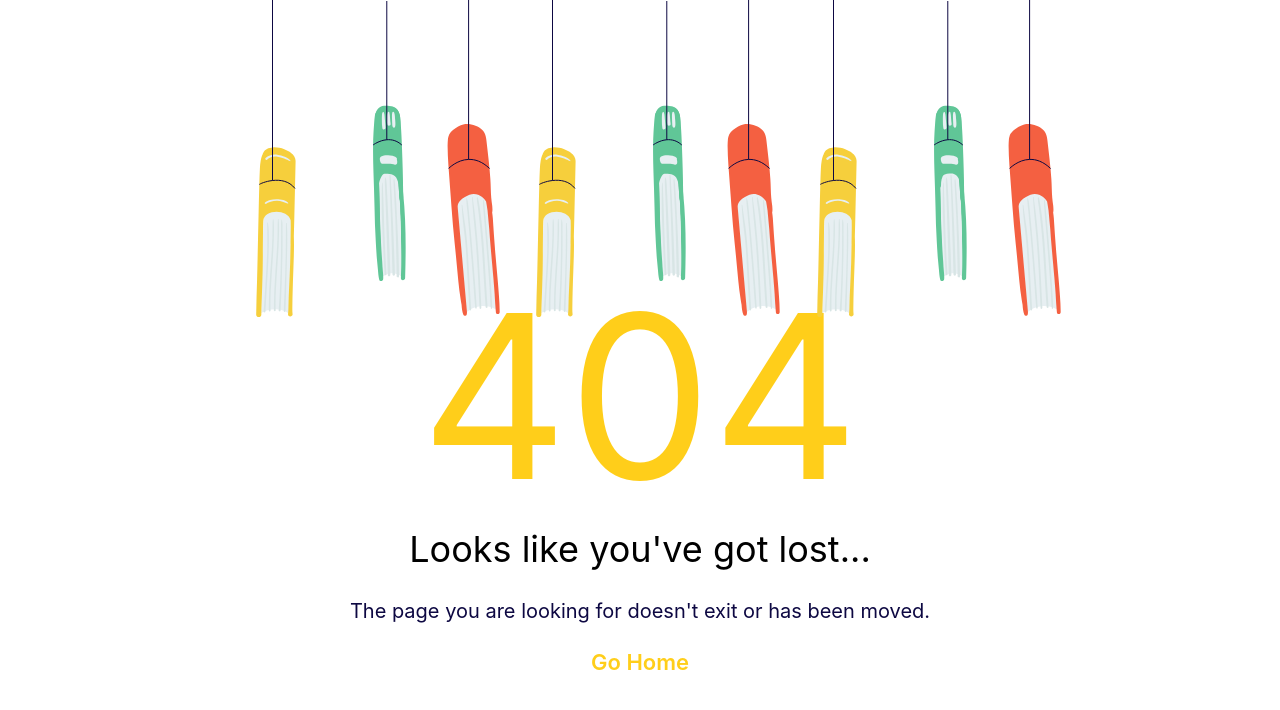
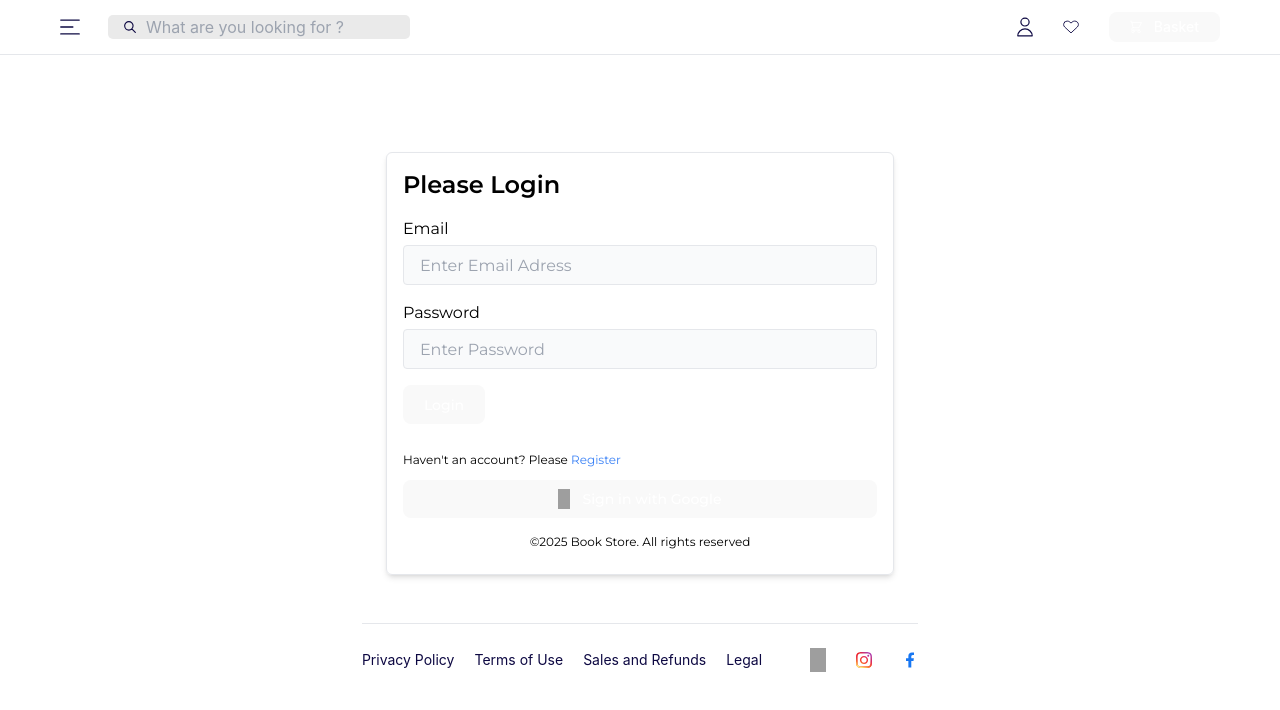
Before and after one commit to Rithik2211/book-store-management, a React (Vite) app in the folder frontend/: page /login in a window 1280 px wide. Before the commit this address had no page. Shown: the top 710 px of the page. Built offline with nearby package versions, Linux system fonts and the light colour scheme; grey boxes are pictures that could not be loaded.

Commit message:
added login feature

```diff
--- /dev/null
+++ b/frontend/src/components/Login.tsx
@@ -0,0 +1,34 @@
+import { Button, Card, CardActions, CardContent, TextField, Typography } from '@mui/material';
+import React from 'react'
+
+const Login = () => {
+  return (
+    <div className='container max-w-screen-2xl w-full p-6 '>
+        <div className='min-w-[200px] md:min-w-[250px] border p-4 rounded-md shadow-md flex flex-col justify-center items-center'>
+            <div className='flex flex-col gap-4 items-start w-full'>
+                <h2 className='text-2xl text-text font-semibold'>Please Login</h2>
+                <div className="md:col-span-5 flex flex-col items-start w-full">
+                    <label>Email</label>
+                    <input type="text" name="email" id="email" className="h-10 border mt-1 rounded px-4 w-full bg-gray-50"
+                        // defaultValue={currentUser?.email}
+                        placeholder="Enter Email Adress" />
+                </div>
+                <div className="md:col-span-5 flex flex-col items-start w-full">
+                    <label>Password</label>
+                    <input type="text" name="email" id="email" className="h-10 border mt-1 rounded px-4 w-full bg-gray-50"
+                        // defaultValue={currentUser?.email}
+                        placeholder="Enter Password" />
+                </div>
+                <button className='bg-button text-white px-5 rounded-[8px] flex flex-row gap-1 md:gap-3 text-sm focus:outline-none'>Login</button>
+                <h3 className='text-xs text-text font-normal py-3'> Haven't an account? Please <span className='text-blue-500 cursor-pointer'>Register</span></h3>
+            </div>
+            <div className='flex flex-col gap-2 w-full'>
+                <button className='bg-button text-white px-5 py-2 rounded-[8px] flex flex-row gap-1 justify-center items-center md:gap-3 text-sm focus:outline-none'><img src='/Google.svg' alt='basket' className='w-3 h-5'/>Sign in with Google</button>
+                <h3 className='text-xs text-text font-normal py-2'> ©2025 Book Store. All rights reserved</h3>
+            </div>
+        </div>
+    </div>
+  )
+}
+
+export default Login;
--- a/frontend/src/components/NavigationBar.tsx
+++ b/frontend/src/components/NavigationBar.tsx
@@ -17,7 +17,7 @@ const NavigationBar = () => {
             </div>
         </div>
         <div className='flex flex-row justify-between items-center w-auto gap-[15px] md:gap-[30px]'>
-            <img src='/Account.svg' alt='account' className='w-4 h-6'/>
+            <img src='/Account.svg' alt='account' className='w-4 h-6' onClick={() => navigate('/login')}/>
             <img src='/Favorite.svg' alt='favorite' className='w-4 h-6 hidden md:block'/>
             <div>
                 <button className='bg-button text-white px-5 py-1 rounded-[8px] flex flex-row gap-1 md:gap-3 text-sm focus:outline-none' onClick={() => navigate('/cart')}><img src='/basket.svg' alt='basket' className='w-3 h-5'/>Basket</button>
--- a/frontend/src/routers/router.jsx
+++ b/frontend/src/routers/router.jsx
@@ -5,6 +5,7 @@ import ErrorPage from "../pages/ErrorPage";
 import Order from "../components/Order";
 import Checkout from "../components/Checkout";
 import ShoppingCart from "../components/ShoppingCart";
+import Login from "../components/Login";
 
 const router =  createBrowserRouter([
     {
@@ -32,6 +33,10 @@ const router =  createBrowserRouter([
                 path: '/about',
                 element: <h1 className="text-black">About</h1>,
             },
+            {
+                path: '/login',
+                element: <Login />,
+            },
         ]
     },
 ]);
```
Also changed, not shown: frontend/public/google.png (added).
